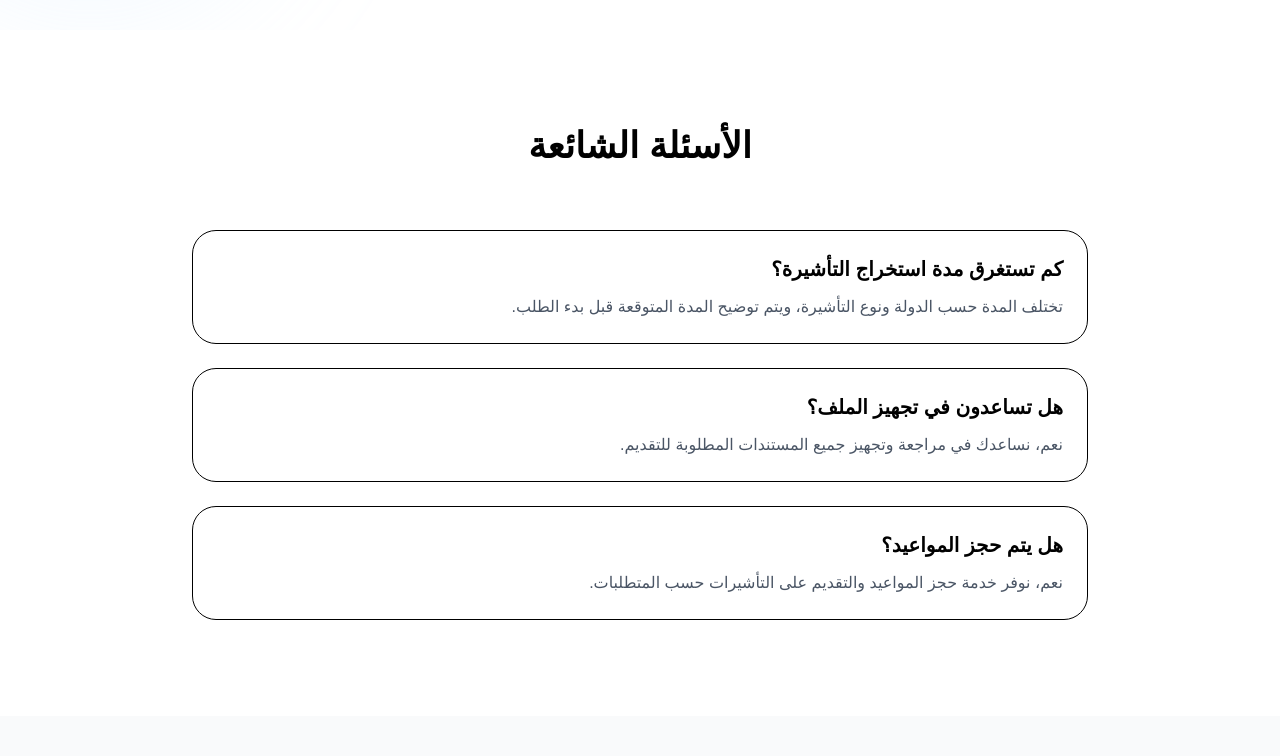
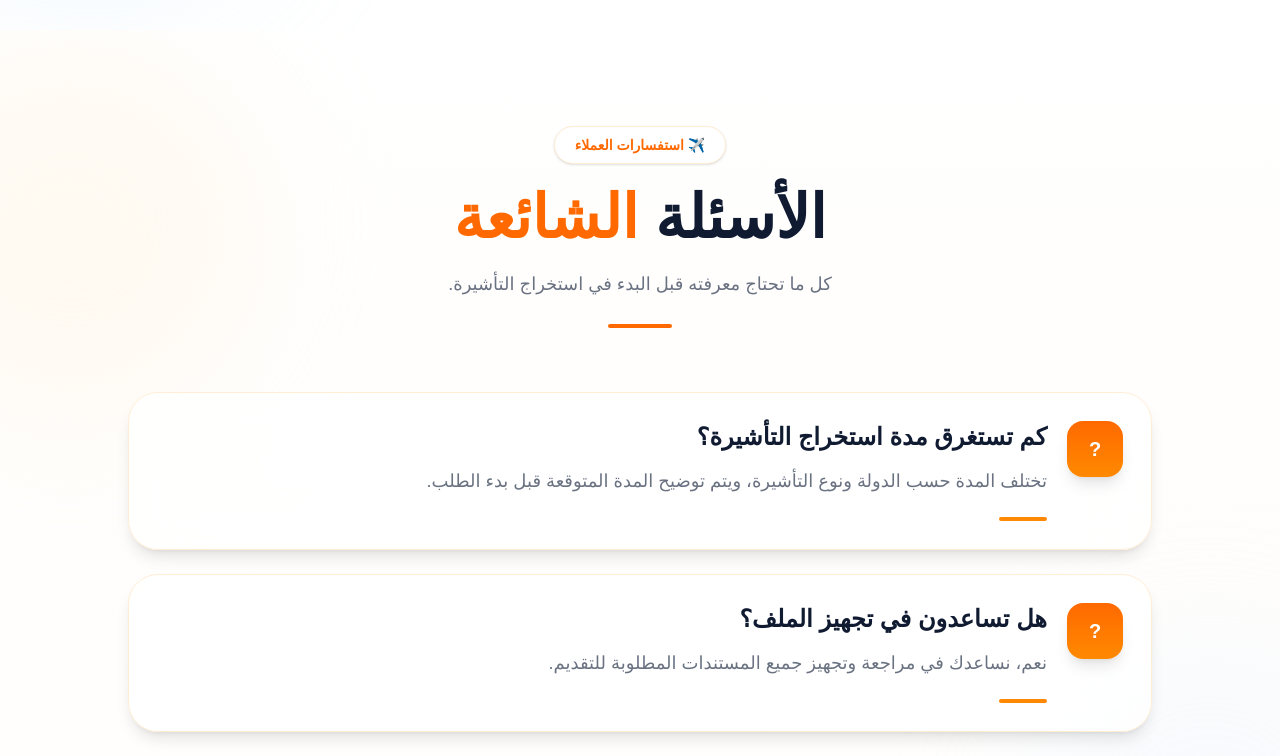
Before and after one commit to SaadAl-Harthi/visa-gate, a Next.js app: page / in a window 1280 px wide. Shown: the part 4500-5256 px from the top of the page. Built offline with nearby package versions, Linux system fonts and the light colour scheme.

Commit message:
redesign faq section

```diff
--- a/app/page.tsx
+++ b/app/page.tsx
@@ -954,44 +954,77 @@ src="/why-clean-bg.png"
   </div>
 </section>
 {/* FAQ */}
-<section dir="rtl" className="px-5 md:px-8 py-16 md:py-24 bg-white">
-  <h3 className="text-3xl md:text-4xl font-bold text-center mb-16">
-    الأسئلة الشائعة
-  </h3>
+<section
+  id="faq"
+  dir="rtl"
+  className="relative px-5 md:px-8 py-24 overflow-hidden bg-gradient-to-b from-white via-orange-50/20 to-white"
+>
+  <div className="absolute inset-0 pointer-events-none">
+    <div className="absolute top-0 left-[-120px] w-[380px] h-[380px] bg-orange-100/30 blur-3xl rounded-full" />
+    <div className="absolute bottom-0 right-[-120px] w-[380px] h-[380px] bg-blue-100/20 blur-3xl rounded-full" />
+  </div>
 
-<div className="max-w-4xl mx-auto space-y-6 text-right">
-    <div className="border rounded-3xl p-6 hover:shadow-2xl hover:-translate-y-2 hover:border-orange-200 transition duration-300">
-      <h4 className="text-xl font-bold mb-3">
-        كم تستغرق مدة استخراج التأشيرة؟
-      </h4>
+  <div className="relative z-10 max-w-5xl mx-auto">
 
-      <p className="text-gray-600">
-        تختلف المدة حسب الدولة ونوع التأشيرة، ويتم توضيح المدة المتوقعة قبل بدء الطلب.
+    {/* Heading */}
+    <div className="text-center mb-16">
+      <span className="inline-flex items-center gap-2 rounded-full border border-orange-100 bg-white px-5 py-2 text-sm font-bold text-orange-500 shadow-sm">
+        ✈️ استفسارات العملاء
+      </span>
+
+      <h2 className="mt-6 text-4xl md:text-6xl font-black text-[#101b32]">
+        الأسئلة <span className="text-orange-500">الشائعة</span>
+      </h2>
+
+      <p className="mt-5 text-lg leading-8 text-gray-500 max-w-2xl mx-auto">
+        كل ما تحتاج معرفته قبل البدء في استخراج التأشيرة.
       </p>
+
+      <div className="w-16 h-1 bg-orange-500 rounded-full mx-auto mt-6" />
     </div>
 
-    <div className="border rounded-3xl p-6 hover:shadow-2xl hover:-translate-y-2 hover:border-orange-200 transition duration-300">
-      <h4 className="text-xl font-bold mb-3">
-        هل تساعدون في تجهيز الملف؟
-      </h4>
+    {/* FAQ Cards */}
+    <div className="space-y-6">
+      {[
+        {
+          q: "كم تستغرق مدة استخراج التأشيرة؟",
+          a: "تختلف المدة حسب الدولة ونوع التأشيرة، ويتم توضيح المدة المتوقعة قبل بدء الطلب.",
+        },
+        {
+          q: "هل تساعدون في تجهيز الملف؟",
+          a: "نعم، نساعدك في مراجعة وتجهيز جميع المستندات المطلوبة للتقديم.",
+        },
+        {
+          q: "هل يتم حجز المواعيد؟",
+          a: "نعم، نوفر خدمة حجز المواعيد والتقديم على التأشيرات حسب المتطلبات.",
+        },
+      ].map((item, index) => (
+        <div
+          key={index}
+          className="group rounded-[30px] border border-orange-100 bg-white/80 p-7 shadow-lg backdrop-blur-xl transition-all duration-500 hover:-translate-y-1 hover:shadow-2xl"
+        >
+          <div className="flex items-start gap-5">
 
-      <p className="text-gray-600">
-        نعم، نساعدك في مراجعة وتجهيز جميع المستندات المطلوبة للتقديم.
-      </p>
+            <div className="flex h-14 w-14 shrink-0 items-center justify-center rounded-2xl bg-gradient-to-b from-orange-500 to-orange-400 text-xl font-black text-white shadow-lg">
+              ?
+            </div>
+
+            <div className="flex-1">
+              <h3 className="text-xl md:text-2xl font-black text-[#101b32] mb-3">
+                {item.q}
+              </h3>
+
+              <p className="leading-8 text-gray-500 text-base md:text-lg">
+                {item.a}
+              </p>
+
+              <div className="mt-5 h-1 w-12 rounded-full bg-orange-400 transition-all duration-500 group-hover:w-24" />
+            </div>
+          </div>
+        </div>
+      ))}
     </div>
-
-    <div className="border rounded-3xl p-6 hover:shadow-2xl hover:-translate-y-2 hover:border-orange-200 transition duration-300">
-      <h4 className="text-xl font-bold mb-3">
-        هل يتم حجز المواعيد؟
-      </h4>
-
-      <p className="text-gray-600">
-        نعم، نوفر خدمة حجز المواعيد والتقديم على التأشيرات حسب المتطلبات.
-      </p>
-    </div>
-
   </div>
-
 </section>
 {/* Contact Form */}
 <section id="contact"
```
